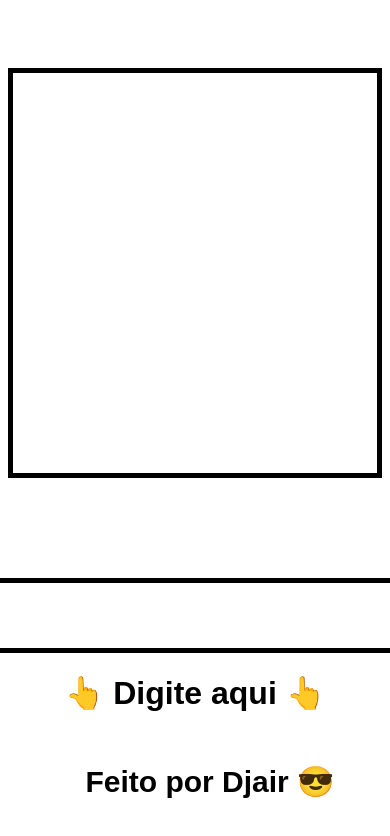
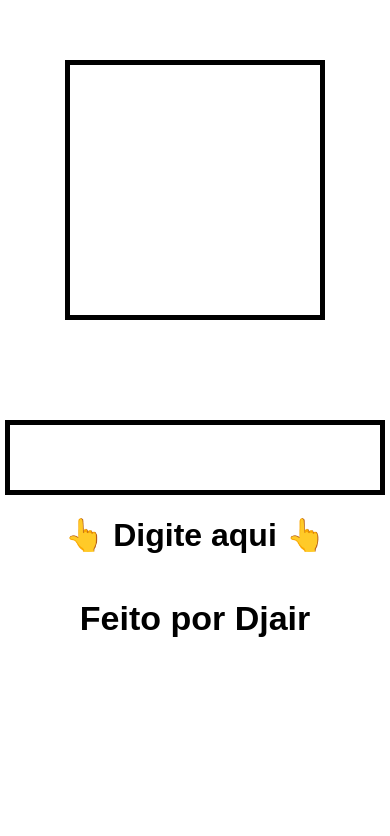
Before and after one commit to Djair235/Change-Color-Box, a plain HTML site: page index.html in a window 390 px wide. Shown: the part 140-976 px from the top of the page. After the commit the page ends 844 px from the top, so only its background shows below. Drawn offline with Linux system fonts and the light colour scheme.

Commit message:
Update index.html

```diff
--- a/index.html
+++ b/index.html
@@ -8,10 +8,16 @@
         #divpai {
             display: flex;
             justify-content: center;
+        }
 
 
+        html, body {
+        margin: 0;
+        padding: 0;
+        font-family: Arial, Helvetica, sans-serif;
+        }
 
-        }
+
 
         #div1 {
             background-color: none;
@@ -20,8 +26,6 @@
             width: 400px;
             margin-top: 200px;
             transition: all 0.4s ease;
-
-
         }
 
         #div-input {
@@ -49,17 +53,69 @@
 
         }
 
-        #div-pai-p {
+
+        #div-h1-final {
+            font-size: 17px;
             display: flex;
             justify-content: center;
-            font-family: Arial, Helvetica, sans-serif;
-            font-size: 30px;
-            font-weight: bold;
+            width: 100%;
+            height: fit-content;
+
         }
 
-        #p {
-            margin-left: 30px;
+
+
+
+
+
+
+
+
+
+        @media screen and (max-width: 767px) {
+        html, body {
+        margin: 0;
+        padding: 0;
+        font-family: Arial, Helvetica, sans-serif;
         }
+
+        #div1 {
+            height: 250px;
+            width:  250px;
+        }
+
+        #input {
+            height: 65px;
+            width: 350px;
+        }
+
+
+        #div-h1-final {
+            font-size: 17px;
+            display: flex;
+            justify-content: center;
+            width: 100%;
+            height: fit-content;
+
+        }
+
+
+
+
+        }
+
+
+
+
+
+
+
+
+
+
+
+
+
     </style>
 </head>
 <body>
@@ -78,9 +134,13 @@
         <h1 id="h1-aviso">👆 Digite aqui 👆 </h1>
     </div>
 
-    <div id="div-pai-p">
-        <p id="p"> Feito por Djair 😎</p>
+    <div id="div-h1-final">
+        <h1 id="h1-final">
+            Feito por Djair
+        </h1>
     </div>
+
+
 
 
     <script>
```
